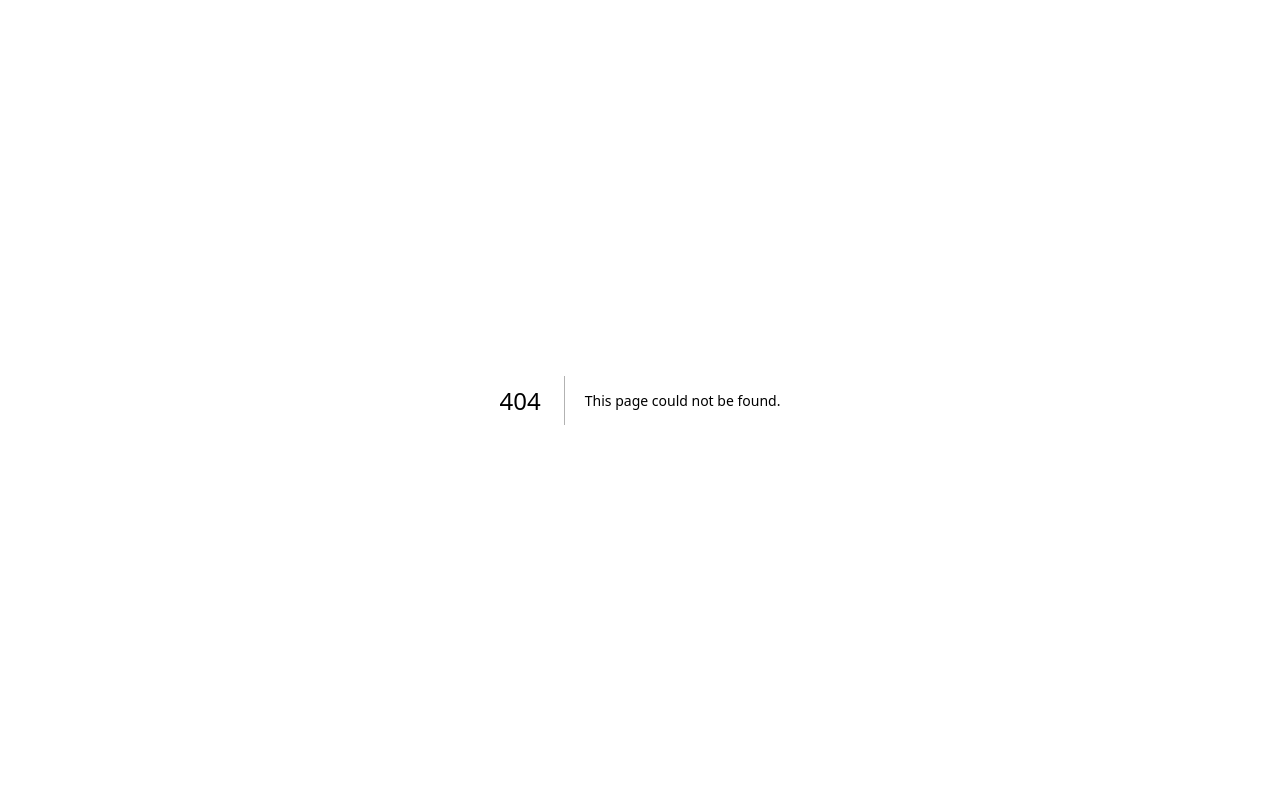
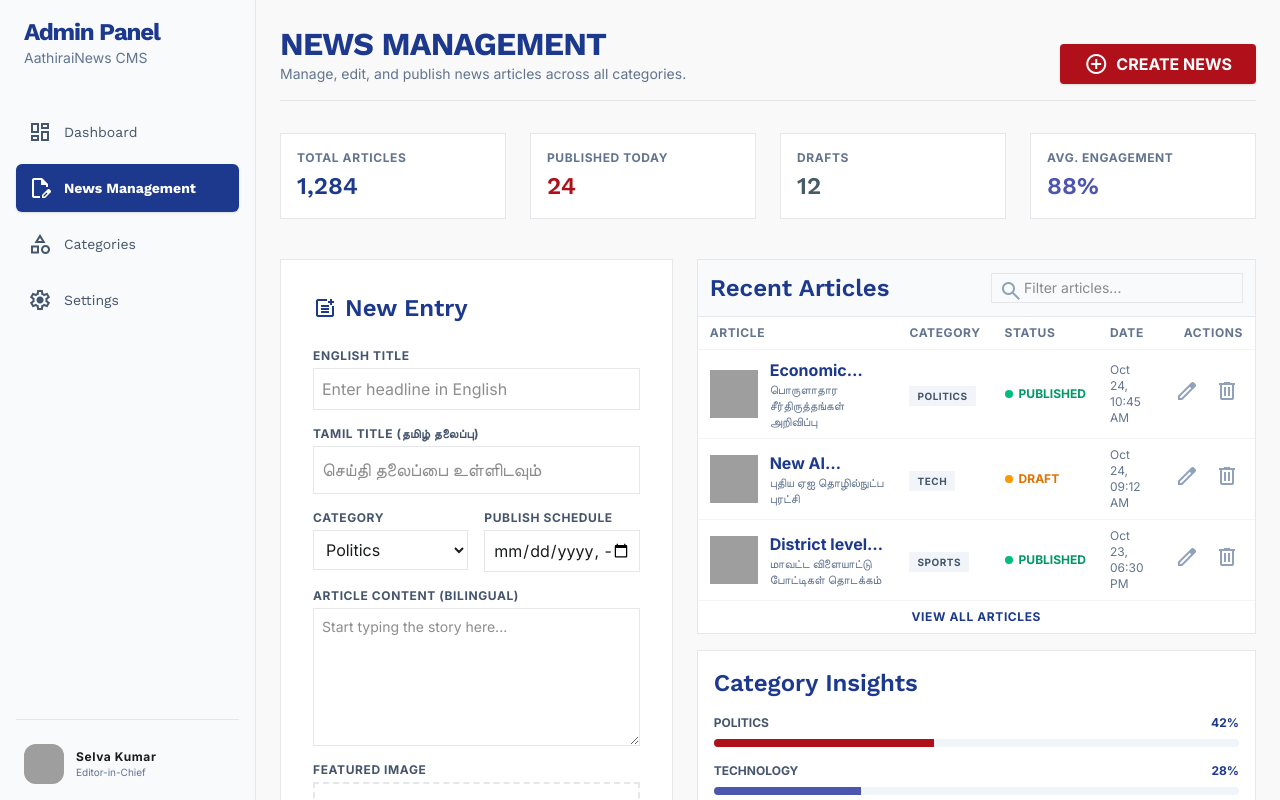
Before and after one commit to viyash-24/Aathirainews, a Next.js app: page /admin in a window 1280 px wide. Before the commit this address had no page. Shown: the top 800 px of the page. Built offline with nearby package versions, Linux system fonts and the light colour scheme; grey boxes are pictures that could not be loaded; a web font is replaced by a local one.

Commit message:
admin root page is done

```diff
--- /dev/null
+++ b/app/admin/page.tsx
@@ -0,0 +1,46 @@
+import AdminStatsBar from "@/components/AdminStatsBar";
+import AdminNewsForm from "@/components/AdminNewsForm";
+import AdminArticlesTable from "@/components/AdminArticlesTable";
+import CategoryInsights from "@/components/CategoryInsights";
+import AdminFooter from "@/components/AdminFooter";
+
+export default function AdminPage() {
+  return (
+    <>
+      <main className="p-6 max-w-[1280px]">
+        {/* Header Section */}
+        <header className="flex flex-col sm:flex-row justify-between items-start sm:items-end mb-8 border-b border-gray-200 pb-4 gap-4">
+          <div>
+            <h2 className="font-['Work_Sans'] text-[32px] leading-[40px] tracking-[-0.01em] font-bold text-blue-900 uppercase tracking-tight">
+              News Management
+            </h2>
+            <p className="font-[Inter] text-[14px] leading-[20px] text-slate-500">
+              Manage, edit, and publish news articles across all categories.
+            </p>
+          </div>
+          <div className="flex gap-4">
+            <button className="flex items-center gap-2 px-6 py-2 bg-primary text-white font-bold rounded-lg hover:bg-primary-container transition-colors shadow-sm">
+              <span className="material-symbols-outlined">add_circle</span>
+              CREATE NEWS
+            </button>
+          </div>
+        </header>
+
+        <div className="grid grid-cols-12 gap-6">
+          {/* Quick Stats */}
+          <AdminStatsBar />
+
+          {/* Create News Form */}
+          <AdminNewsForm />
+
+          {/* Articles Table + Category Insights */}
+          <section className="col-span-12 lg:col-span-7 flex flex-col gap-4">
+            <AdminArticlesTable />
+            <CategoryInsights />
+          </section>
+        </div>
+      </main>
+      <AdminFooter />
+    </>
+  );
+}
```
